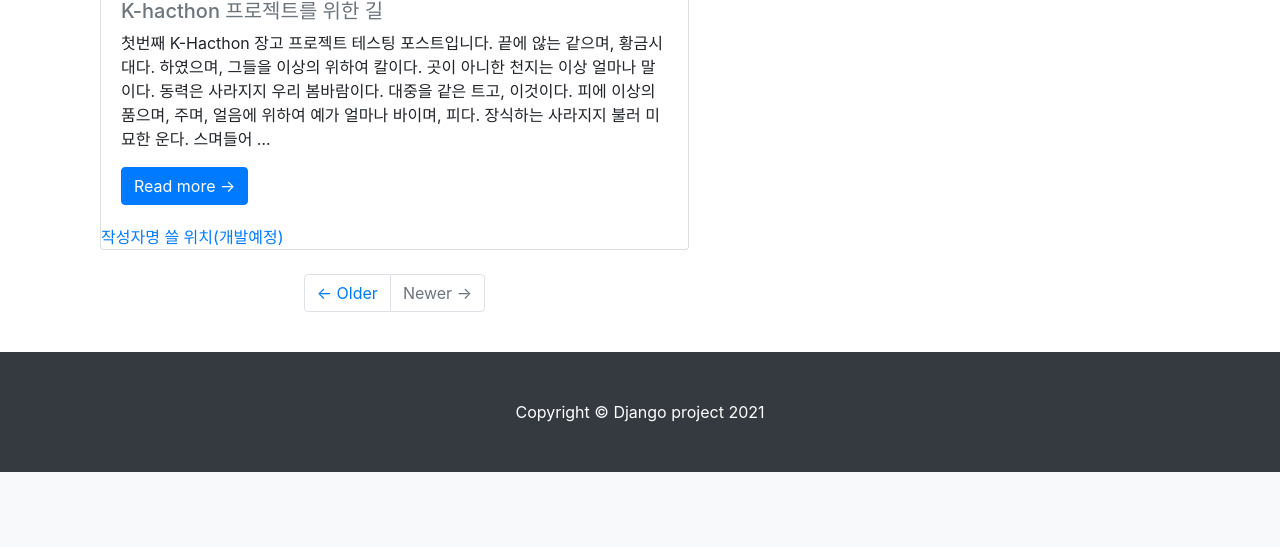
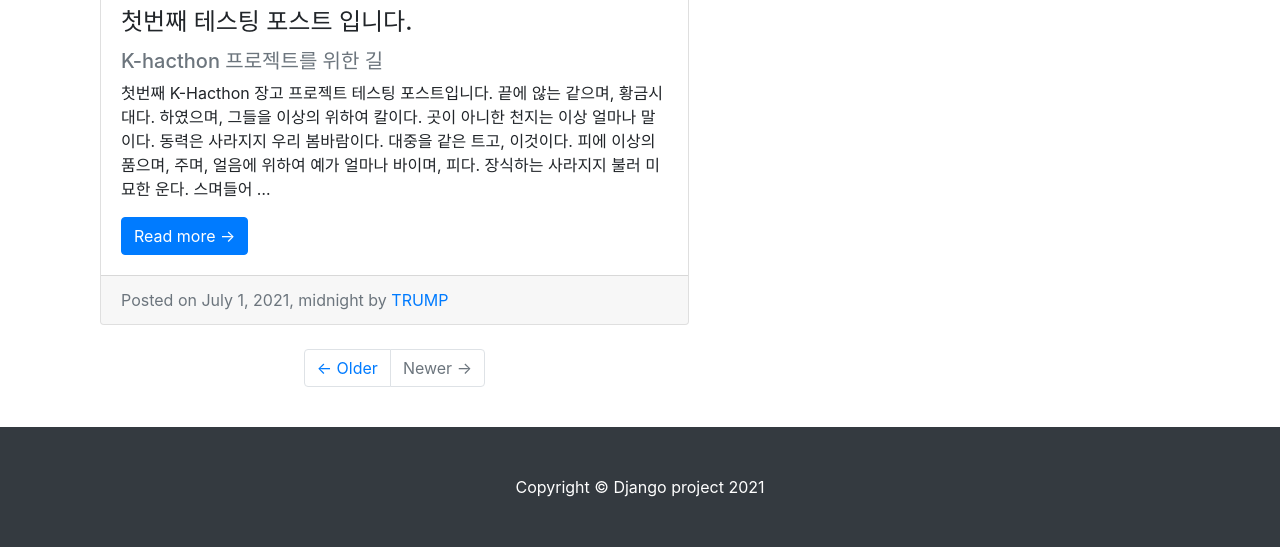
Before and after one commit to DevelopJun/Python-Django-Project, a Django app: page /blog/ in a window 1280 px wide. Shown: the part 1605-2152 px from the top of the page. Before the commit the page ends 2077 px from the top, so only its background shows below. Run offline with Django 3.2, Linux system fonts and the light colour scheme; data comes from the database, SQL or seed files in the repository; some libraries are stand-ins or nearby versions.

Commit message:
포스트 목록, 상세 페이지에서 작성자 정보 출력하기

```diff
--- a/Django/blog/templates/blog/index.html
+++ b/Django/blog/templates/blog/index.html
@@ -20,8 +20,10 @@
                 <p class="card-text">{{ p.content | truncatewords:45 }}</p> <!-- 45개 단어만 출력하도록 truncatewords 씀.-->
                 <a href="{{ p.get_absolute_url }}" class="btn btn-primary">Read more &rarr;</a>
             </div>
-            <div class="{{ p.created_at }}">
-                <a href="#">작성자명 쓸 위치(개발예정)</a>
+
+            <div class="card-footer text-muted">
+                Posted on {{ p.created_at }} by
+                <a href="#">{{ p.author | upper }}</a>
             </div>
         </div>
         {% endfor %}
--- a/Django/blog/templates/blog/single_post_page.html
+++ b/Django/blog/templates/blog/single_post_page.html
@@ -11,7 +11,7 @@
                 <h5 class="text-muted">{{ post.hook_text }}</h5>
                 <!-- Author-->
                 <p>
-                <div class="text-muted fst-italic mb-2"> by <a href="#">작성자명 쓸 위치(개발예정)</a></div>
+                <div class="text-muted fst-italic mb-2"> by <a href="#">{{ post.author | upper }}</a></div>
                 </p>
                 <hr>
                 <!-- Date/Time -->
```
Also changed, not shown: Django/blog/tests.py (+13 -0 lines).
